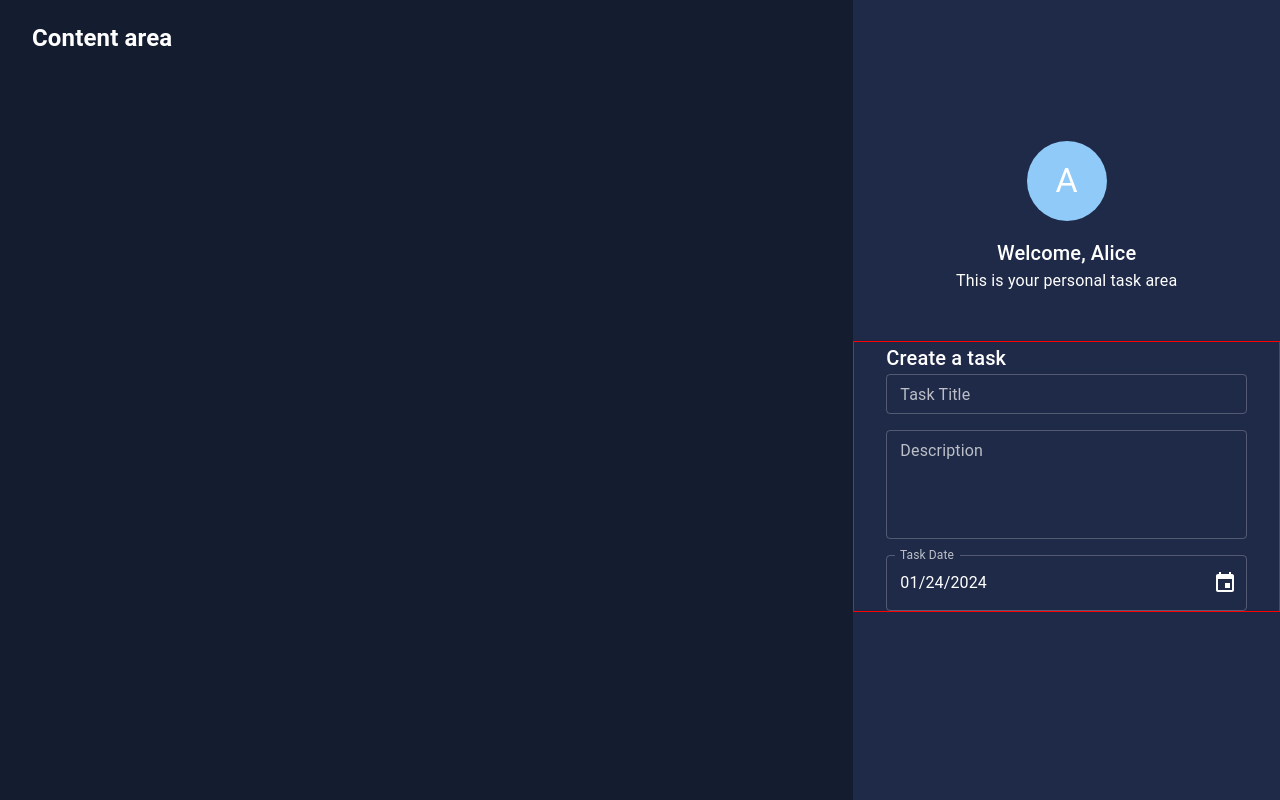
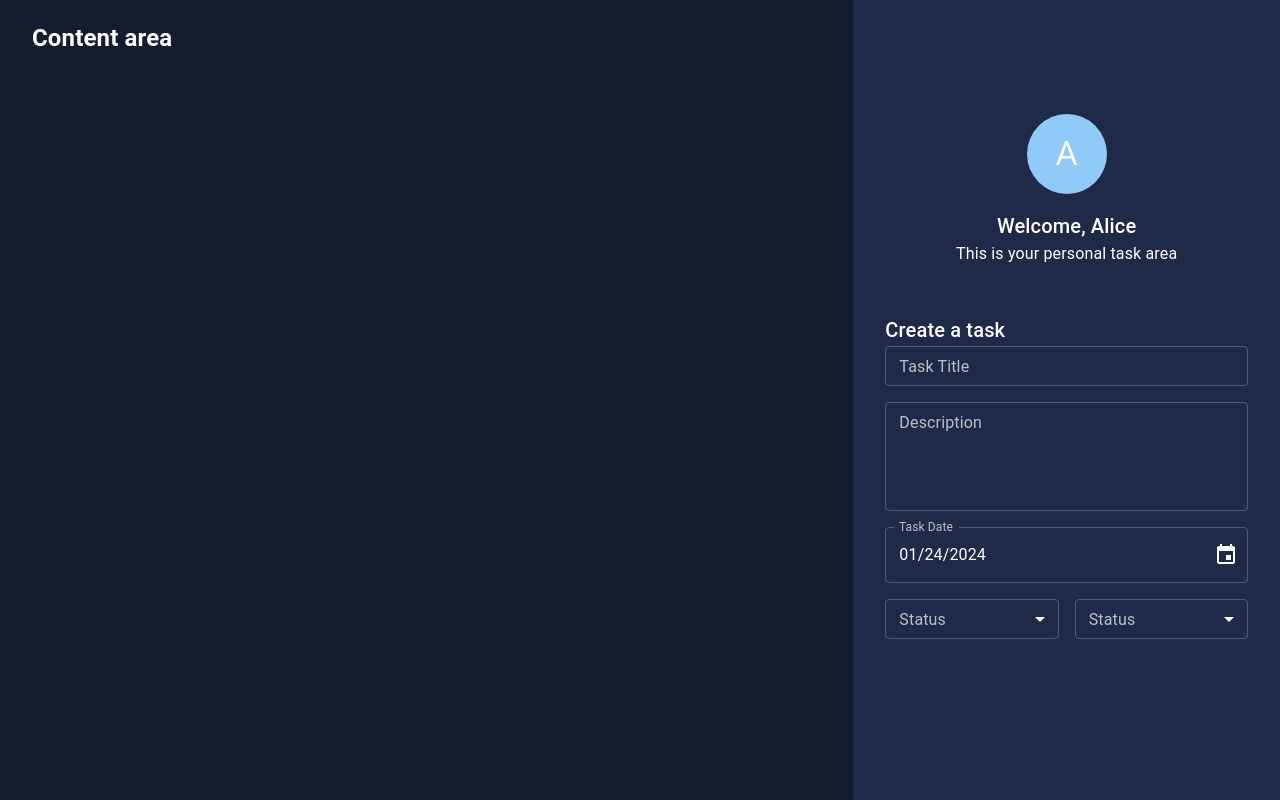
Before and after one commit to alicefrsr/react-todoapp-ts, a React (Create React App) app: page / in a window 1280 px wide. Built offline with nearby package versions, Linux system fonts and the light colour scheme.

Commit message:
add TaskSelectField x2

```diff
--- a/src/components/sidebar/createTaskForm/CreateTaskForm.tsx
+++ b/src/components/sidebar/createTaskForm/CreateTaskForm.tsx
@@ -3,13 +3,14 @@
 import { TaskTitleField } from './_taskTitleField';
 import { TaskDescriptionField } from './_taskDescriptionField';
 import { TaskDateField } from './_taskDateField';
+import { TaskSelectField } from './_taskSelectField';
 
 export const CreateTaskForm: FC = (): ReactElement => {
   return (
     <Box
       display="flex"
       flexDirection="column"
-      border="1px solid red"
+      // border="1px solid red"
       alignItems="flex-start"
       px={4}
       my={6}
@@ -21,9 +22,12 @@
         <TaskTitleField />
         <TaskDescriptionField />
         <TaskDateField />
-        {/* Task date */}
-        {/* Task status */}
-        {/* Task Priority */}
+        <Stack sx={{ width: '100%' }} direction="row" spacing={2}>
+          {/* Task status */}
+          <TaskSelectField />
+          {/* Task Priority */}
+          <TaskSelectField />
+        </Stack>
       </Stack>
     </Box>
   );
--- /dev/null
+++ b/src/components/sidebar/createTaskForm/_taskSelectField.tsx
@@ -0,0 +1,38 @@
+import React, { FC, ReactElement } from 'react';
+
+import { ITextField } from './interfaces/ITextField';
+
+import {
+  FormControl,
+  InputLabel,
+  MenuItem,
+  Select,
+  SelectChangeEvent,
+} from '@mui/material';
+
+import PropTypes from 'prop-types';
+
+export const TaskSelectField: FC<ITextField> = (props): ReactElement => {
+  //   const {} = props;
+  return (
+    <FormControl fullWidth size="small">
+      <InputLabel id="status">Status</InputLabel>
+      <Select
+        labelId="status"
+        id="status-select"
+        value=""
+        label="status"
+        name="status"
+      >
+        <MenuItem value={10}>Ten</MenuItem>
+        <MenuItem value={20}>Twenty</MenuItem>
+        <MenuItem value={30}>Thirty</MenuItem>
+      </Select>
+    </FormControl>
+  );
+};
+
+TaskSelectField.propTypes = {
+  onChange: PropTypes.func,
+  disabled: PropTypes.bool,
+};
```
